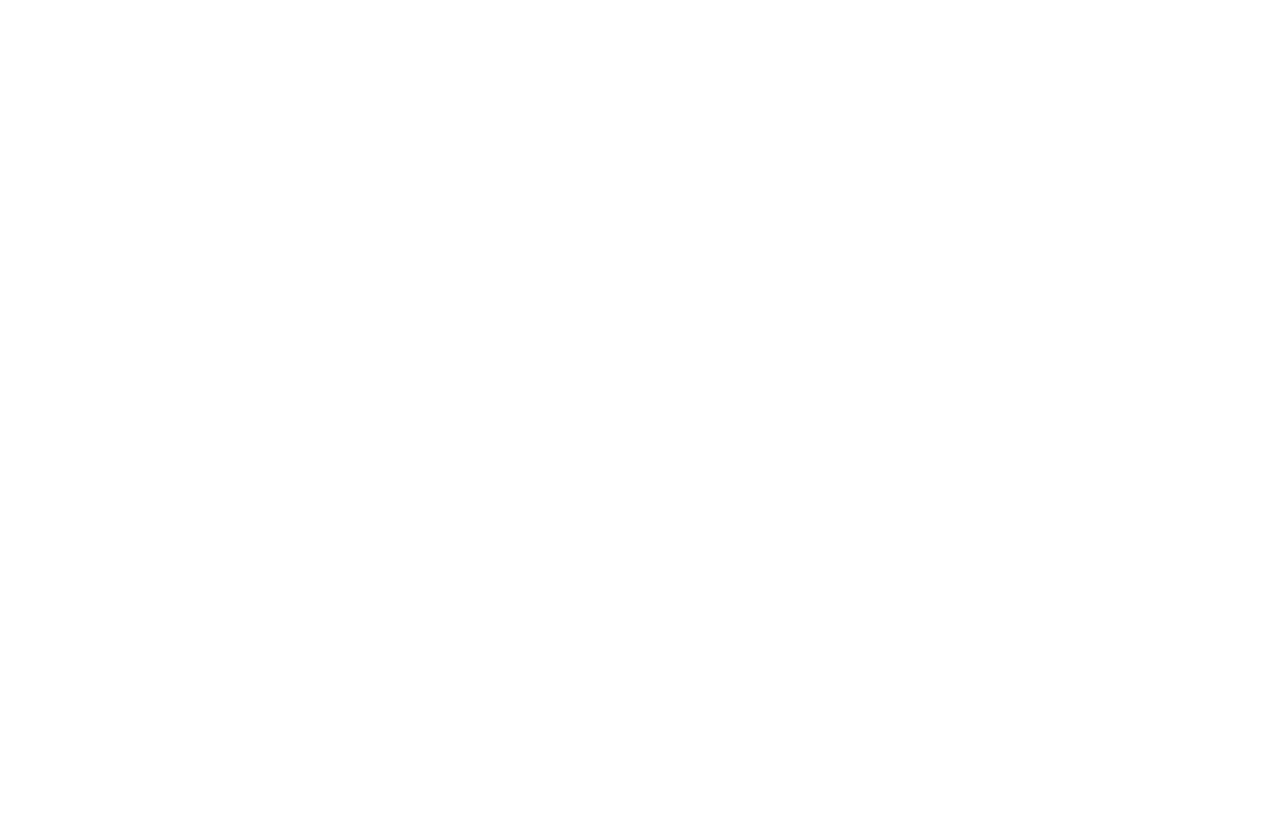
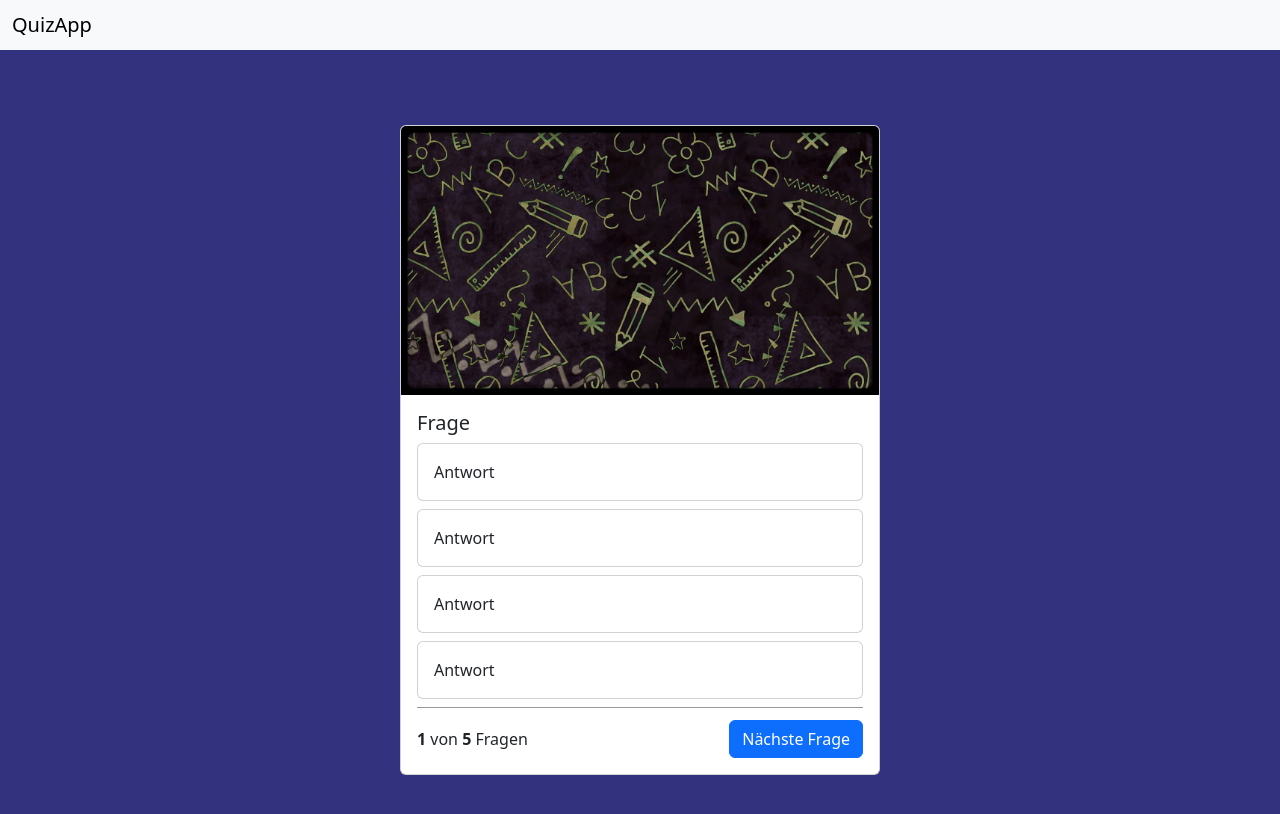
Before and after one commit to NormannBlum/QuizApp, a plain HTML site: page index.html in a window 1280 px wide. Drawn offline with nearby package versions, Linux system fonts and the light colour scheme.

Commit message:
card design

```diff
--- a/index.html
+++ b/index.html
@@ -3,9 +3,57 @@
   <head>
     <meta charset="UTF-8" />
     <meta name="viewport" content="width=device-width, initial-scale=1.0" />
-    <title>quizApp</title>
+    <title>QuizApp</title>
     <link rel="stylesheet" href="style.css" />
     <script src="script.js"></script>
+    <link
+      href="https://cdn.jsdelivr.net/npm/bootstrap@5.3.3/dist/css/bootstrap.min.css"
+      rel="stylesheet"
+      integrity="sha384-QWTKZyjpPEjISv5WaRU9OFeRpok6YctnYmDr5pNlyT2bRjXh0JMhjY6hW+ALEwIH"
+      crossorigin="anonymous"
+    />
+    <script
+      src="https://cdn.jsdelivr.net/npm/bootstrap@5.3.3/dist/js/bootstrap.bundle.min.js"
+      integrity="sha384-YvpcrYf0tY3lHB60NNkmXc5s9fDVZLESaAA55NDzOxhy9GkcIdslK1eN7N6jIeHz"
+      crossorigin="anonymous"
+    ></script>
   </head>
-  <body></body>
+
+  <body>
+    <nav class="navbar bg-body-tertiary">
+      <div class="container-fluid">
+        <span class="navbar-brand mb-0 h1">QuizApp</span>
+      </div>
+    </nav>
+
+    <div class="container">
+      <div class="card quiz-card">
+        <img src="./img/quiz-background.jpg" class="card-img-top" />
+        <div class="card-body">
+          <h5 class="card-title">Frage</h5>
+
+          <div class="card mb-2">
+            <div class="card-body">Antwort</div>
+          </div>
+
+          <div class="card mb-2">
+            <div class="card-body">Antwort</div>
+          </div>
+
+          <div class="card mb-2">
+            <div class="card-body">Antwort</div>
+          </div>
+
+          <div class="card mb-2">
+            <div class="card-body">Antwort</div>
+          </div>
+
+          <div class="question-footer">
+            <span> <b>1</b> von <b>5</b> Fragen </span>
+            <button class="btn btn-primary">Nächste Frage</button>
+          </div>
+        </div>
+      </div>
+    </div>
+  </body>
 </html>
--- a/package.json
+++ /dev/null
@@ -1,5 +0,0 @@
-{
-  "dependencies": {
-    "bootstrap": "^5.3.3"
-  }
-}
--- a/style.css
+++ b/style.css
@@ -0,0 +1,23 @@
+body {
+  background-color: rgb(50, 50, 127) !important;
+}
+
+.container {
+  min-height: 100vh;
+  background-color: rgb(50, 50, 127) !important;
+  display: flex;
+  align-items: center;
+  justify-content: center;
+}
+
+.quiz-card {
+  width: 30rem;
+}
+
+.question-footer {
+  border-top: 1px solid rgba(0, 0, 0, 0.4);
+  display: flex;
+  justify-content: space-between;
+  align-items: center;
+  padding-top: 12px;
+}
```
Also changed, not shown: img/quiz-background.jpg (added), 1 other file.
